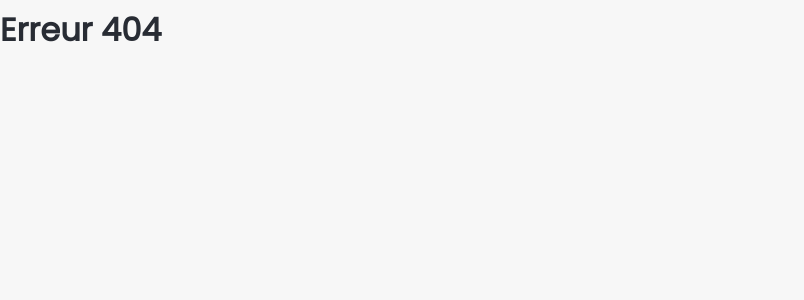
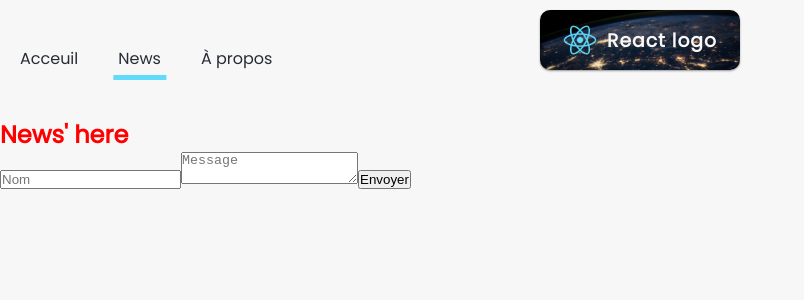
Before and after one commit to CY-Abdel/news, a React (Create React App) app: page /news in a window 1280 px wide. Shown: the top 300 px of the page, without its empty margins (0-804 px from the left). Built offline with nearby package versions, Linux system fonts and the light colour scheme.

Commit message:
installer le serveur json pour la DB

```diff
--- a/package.json
+++ b/package.json
@@ -19,7 +19,8 @@
     "start": "react-scripts start",
     "build": "react-scripts build",
     "test": "react-scripts test",
-    "eject": "react-scripts eject"
+    "eject": "react-scripts eject",
+    "server": "json-server --w src/assets/db.json --port 3003 "
   },
   "eslintConfig": {
     "extends": [
--- a/src/App.js
+++ b/src/App.js
@@ -5,6 +5,7 @@ import { BrowserRouter, Routes, Route } from 'react-router-dom';
 
 import About from './pages/About';
 import Home from './pages/Home';
+import News from './pages/News';
 import NotFound from './pages/NotFound';
 
 function App() {
@@ -15,6 +16,8 @@ function App() {
 
           <Route exact path="/" element={<Home />} />
           <Route path="/a-propos" element={<About />} />
+          <Route path="/news" element={<News />} />
+
           <Route path="*" element={<NotFound />} />
 
         </Routes>
--- a/src/components/Navigation.js
+++ b/src/components/Navigation.js
@@ -6,12 +6,19 @@ import { NavLink } from 'react-router-dom';
 const Navigation = () => {
   return (
     <div className="navigation">
+
       <NavLink to="/" activeclassname="nav-active">
         Acceuil
       </NavLink>
+
+      <NavLink to="/news" activeclassname="nav-active">
+        News
+      </NavLink>
+
       <NavLink to="/a-propos" activeclassname="nav-active">
         À propos
       </NavLink>
+
       {/* <NavLink exact='true' to="/" activeclassname="nav-active">
         Acceuil
       </NavLink>
--- /dev/null
+++ b/src/pages/News.js
@@ -0,0 +1,27 @@
+import React from 'react';
+import Logo from '../components/logo';
+import Navigation from '../components/Navigation';
+
+const News = () => {
+    return (
+        <div className="news-container">
+            <Navigation />
+            <Logo />
+            <h2>News' here</h2>
+
+            <form>
+                <input type="text" placeholder="Nom" />
+                <textarea placeholder="Message"></textarea>
+                <input type="submit" value="Envoyer" />
+            </form>
+
+            <ul>
+               {/* ON RECUPERE LES ARTICLES DEPUIS LA DB QU'ON A CREER DANS "./assets/db.json" */}
+
+
+            </ul>
+        </div>
+    );
+};
+
+export default News;
--- a/src/styles/index.scss
+++ b/src/styles/index.scss
@@ -5,3 +5,4 @@
 @import "./components/logo";
 @import "./components/card";
 @import "./components/countries";
+@import "./pages/news"
--- /dev/null
+++ b/src/styles/pages/_news.scss
@@ -0,0 +1,3 @@
+.news-container {
+    color: red;
+}
```
Also changed, not shown: src/assets/db.json (added, +50 -0 lines), 1 other file (tests, documents, lock files or other folders).
